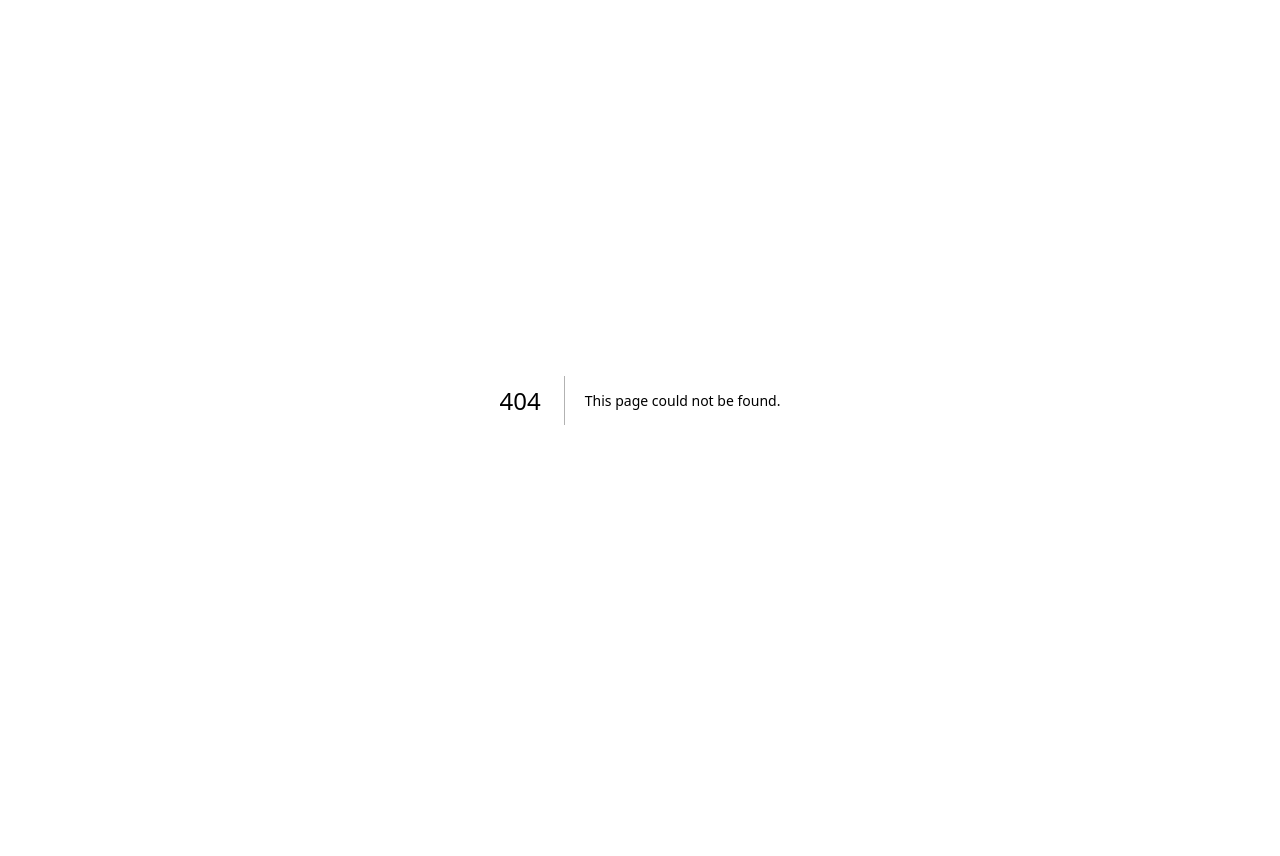
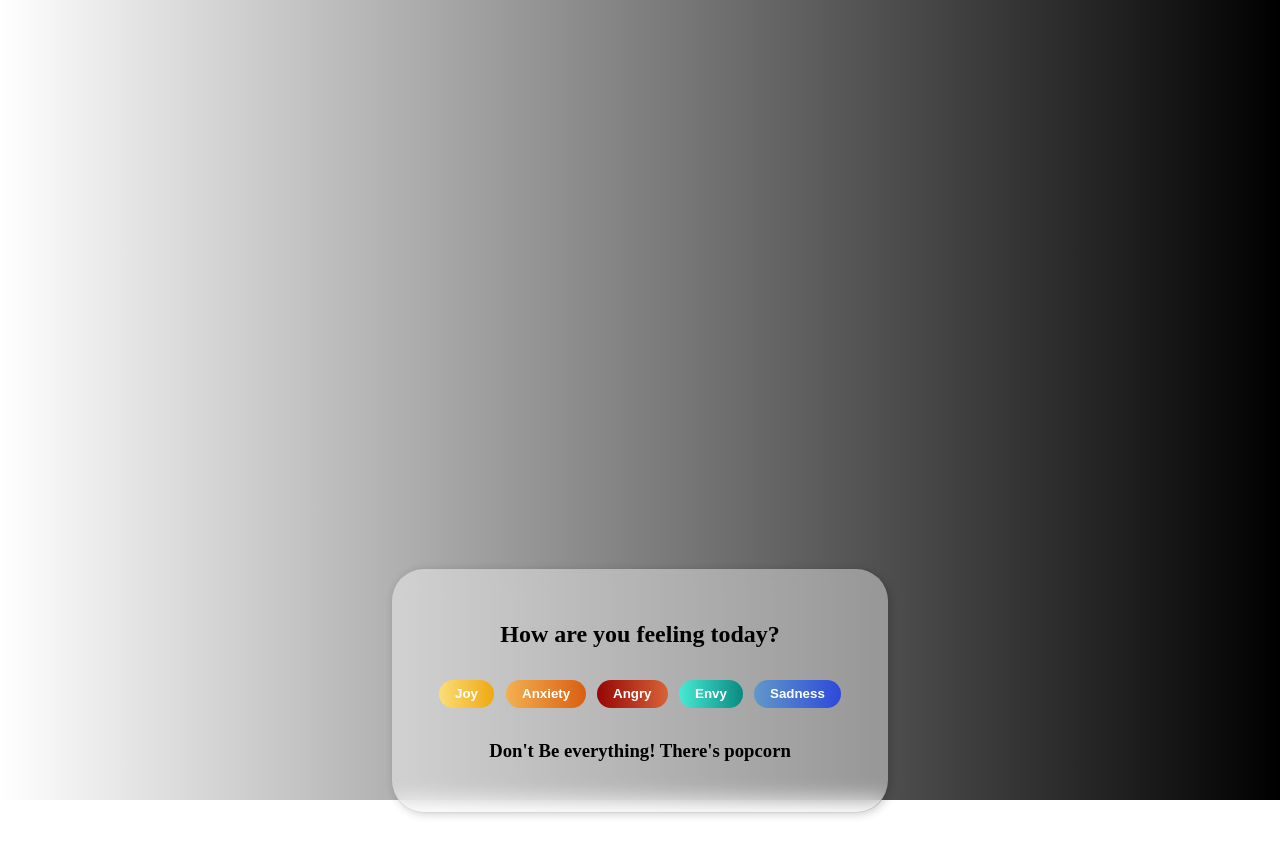
Before and after one commit to helloidevthings/jubilant-octo-couscous, a Next.js app: page /projects/RegalColors in a window 1280 px wide. Before the commit this address had no page. Shown: the top 856 px of the page. Before the commit the page ends 800 px from the top, so only its background shows below. Built offline with nearby package versions, Linux system fonts and the light colour scheme.

Commit message:
setting up initial feelings

```diff
--- /dev/null
+++ b/components/Icons/SVGNoise.js
@@ -0,0 +1,45 @@
+const SvgComponent = () => (
+  <svg xmlns="http://www.w3.org/2000/svg" viewBox="0 0 700 700">
+    <defs>
+      <filter
+        id="a"
+        width="140%"
+        height="140%"
+        x="-20%"
+        y="-20%"
+        colorInterpolationFilters="linearRGB"
+        filterUnits="objectBoundingBox"
+        primitiveUnits="userSpaceOnUse"
+      >
+        <feTurbulence
+          width="100%"
+          height="100%"
+          x="0%"
+          y="0%"
+          baseFrequency={0.2}
+          numOctaves={4}
+          result="turbulence"
+          seed={15}
+          stitchTiles="stitch"
+        />
+        <feSpecularLighting
+          width="100%"
+          height="100%"
+          x="0%"
+          y="0%"
+          in="turbulence"
+          lightingColor="#7957A8"
+          result="specularLighting"
+          specularConstant={3}
+          specularExponent={20}
+          surfaceScale={9}
+        >
+          <feDistantLight azimuth={3} elevation={1} />
+        </feSpecularLighting>
+      </filter>
+    </defs>
+    <path fill="#ffffffff" d="M0 0h700v700H0z" />
+    <path fill="#7957a8" d="M0 0h700v700H0z" filter="url(#a)" />
+  </svg>
+);
+export default SvgComponent;
--- /dev/null
+++ b/pages/projects/RegalColors.js
@@ -0,0 +1,128 @@
+import styled from 'styled-components';
+import SVGNoise from '/components/icons/SVGNoise';
+import { useState, useEffect } from 'react';
+
+const Gradient = styled.div`
+  content: '${(props) => props.$passFeeling.colorLight}';
+  position: absolute;
+  left: 0;
+  top: 0;
+  width: 100%;
+  height: 100%;
+  /* background: ${(props) =>
+    props.passFeeling
+      ? `linear-gradient(to right, ${$colorLight}, ${$colorDark})`
+      : `linear-gradient(to right, #f6d365, #fda085)`}; */
+
+  background: linear-gradient(
+    to right,
+    ${(props) => props.$passFeeling.colorLight},
+    ${(props) => props.$passFeeling.colorDark}
+  );
+  z-index: -1;
+`;
+
+const SVGWrap = styled(SVGNoise)`
+  position: absolute;
+  left: 0;
+  top: 0;
+  width: 100%;
+  height: 100%;
+  z-index: -1;
+  opacity: 0;
+`;
+
+const PopUp = styled.div`
+  margin: 45% auto;
+  padding: 2rem 0.5rem;
+  width: 30rem;
+  background: #ffffff69;
+  border-radius: 2rem;
+  text-align: center;
+  box-shadow: 2px 2px 10px rgba(0, 0, 0, 0.2);
+  backdrop-filter: blur(10px);
+`;
+
+const PopUpDots = styled.button`
+  margin: 0.8rem 0.35rem;
+  padding: 0.4rem 1rem;
+  opacity: 0;
+  border: none;
+  border-radius: 1rem;
+  color: #fff;
+  font-weight: 600;
+  background: linear-gradient(
+    to right,
+    ${(props) => props.$customLight},
+    ${(props) => props.$customDark}
+  );
+  cursor: pointer;
+  animation: popUp 0.5s ease-in forwards;
+
+  @keyframes popUp {
+    0% {
+      transform: scale(0);
+    }
+    50% {
+      opacity: 1;
+    }
+    100% {
+      transform: scale(1);
+      opacity: 1;
+    }
+  }
+`;
+
+const RegalColors = () => {
+  const Feelings = [
+    { name: 'Joy', color: { light: '#FADE79', dark: '#EFA812' } },
+    { name: 'Anxiety', color: { light: '#F2B050', dark: '#D95F12' } },
+    { name: 'Angry', color: { light: '#960606', dark: '#D76337' } },
+    { name: 'Envy', color: { light: '#48EAD3', dark: '#098A81' } },
+    { name: 'Sadness', color: { light: '#6098C8', dark: '#2E49DA' } },
+  ];
+
+  const [imFeeling, setMyFeeling] = useState({
+    feeling: 'everything',
+    colorLight: '#FFFFFF',
+    colorDark: '#000000',
+  });
+
+  const handleFeeling = ({ name, colorLight, colorDark }) => {
+    setMyFeeling({ feeling: name, colorLight, colorDark });
+  };
+
+  useEffect(() => {
+    console.log(imFeeling);
+  }, [imFeeling]);
+
+  return (
+    <main>
+      <PopUp>
+        <h2>How are you feeling today?</h2>
+        {Feelings.map(({ name, color }, i) => (
+          <PopUpDots
+            key={name}
+            style={{ animationDelay: `${0.2 * i}s` }}
+            $customLight={color.light}
+            $customDark={color.dark}
+            onClick={() =>
+              handleFeeling({
+                name,
+                colorLight: color.light,
+                colorDark: color.dark,
+              })
+            }
+          >
+            {name}
+          </PopUpDots>
+        ))}
+        <h3>Don't Be {`${imFeeling.feeling}`}! There's popcorn</h3>
+      </PopUp>
+      <SVGWrap />
+      <Gradient $passFeeling={imFeeling} />
+    </main>
+  );
+};
+
+export default RegalColors;
```
